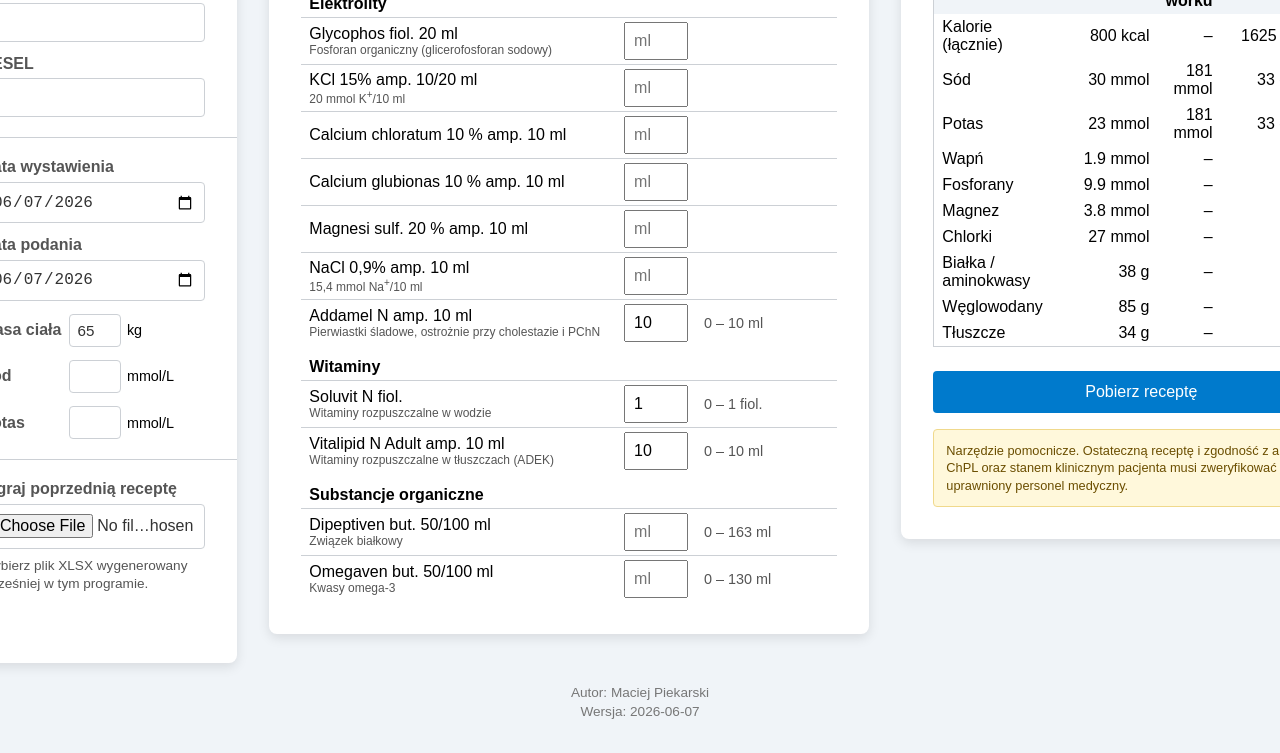
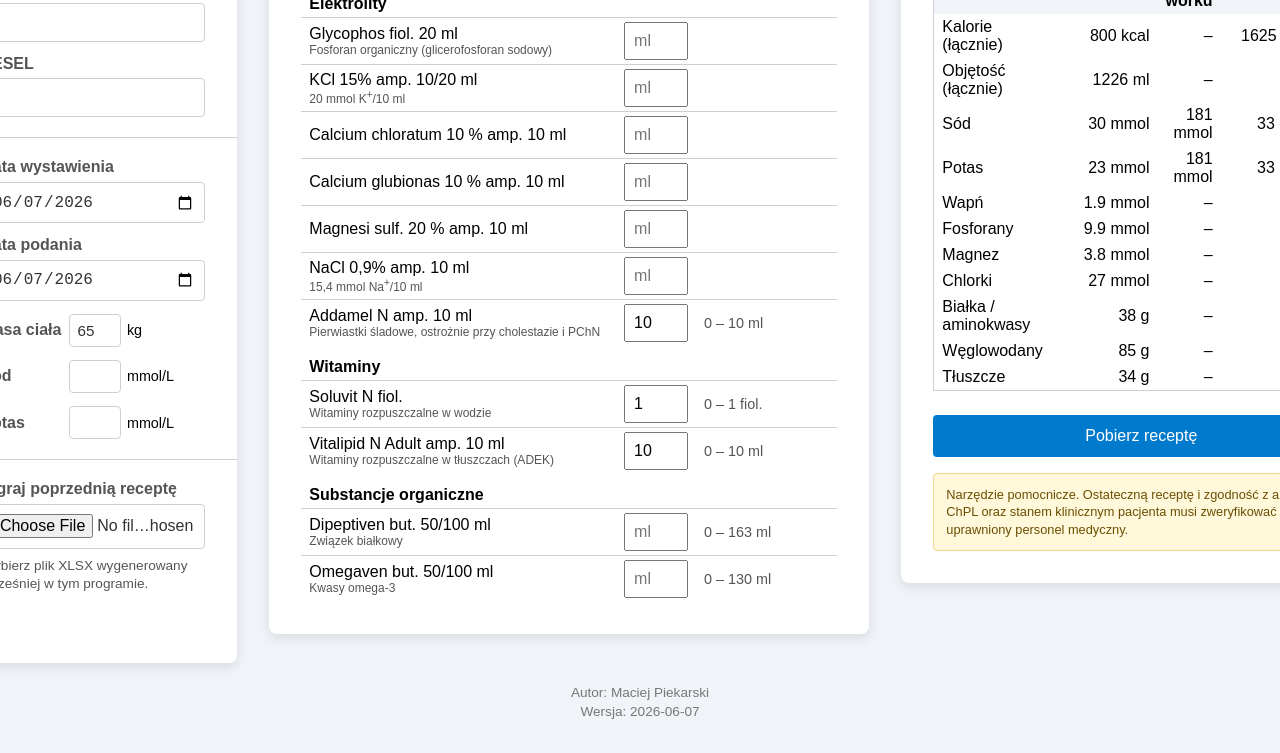
Before and after one commit to macpiek/parenteral_nutrition_generator, a website: page index.html in a window 1280 px wide. Shown: the part 165-918 px from the top of the page. Drawn offline with Linux system fonts and the light colour scheme; no server answers.

Commit message:
Add total mixture volume display

```diff
--- a/index.html
+++ b/index.html
@@ -11,7 +11,7 @@
   <script src="vendor/file-saver/FileSaver.min.js"></script>
 
   <script src="pnCalculator.js?v=20260606-2" defer></script>
-  <script src="script.js?v=20260607-1" defer></script>
+  <script src="script.js?v=20260607-2" defer></script>
   <script src="xlsxGenerator.js?v=20260606-2" defer></script>
 
   <!-- Główny arkusz stylów -->
@@ -223,6 +223,12 @@
             <td><span id="calReqMin">0</span> - <span id="calReqMax">0</span> kcal</td>
           </tr>
           <tr>
+            <td>Objętość (łącznie)</td>
+            <td><span id="totalMixtureVolume"></span> ml</td>
+            <td>&ndash;</td>
+            <td>&ndash;</td>
+          </tr>
+          <tr>
             <td>Sód</td>
             <td><span id="naTotal">0</span> mmol</td>
             <td><span id="naMax">0</span> mmol</td>
--- a/pnCalculator.js
+++ b/pnCalculator.js
@@ -92,6 +92,18 @@
       total += (parseNumber(additives[id]) || 0) * kcalPerMl;
     }
     return total ? Math.round(total) : 0;
+  }
+
+  function calculateTotalVolume ({ bagConfig, bag, volume, additives = {}, additiveConfig }) {
+    const info = getBagInfo(bagConfig, bag, volume);
+    let total = info ? Number(info.vol) : (parseNumber(volume) || 0);
+
+    for (const [id, additive] of Object.entries(additiveConfig || {})) {
+      if (additive.unit !== "ml") continue;
+      total += parseNumber(additives[id]) || 0;
+    }
+
+    return total ? Math.round(total * 10) / 10 : 0;
   }
 
   function calculateAdditiveRanges ({ additiveRangeConfig, constants, bag, volume, weight }) {
@@ -266,6 +278,7 @@
     getAdditiveEnergyConfig,
     getAdditiveElectrolyteConfig,
     calculateTotalKcal,
+    calculateTotalVolume,
     calculateMixtureSummary,
     calculateAdditiveRanges,
     calculateElectrolyteSummary,
--- a/script.js
+++ b/script.js
@@ -190,6 +190,7 @@ document.addEventListener("DOMContentLoaded", async () => {
   const {
     parseNumber: parseNum,
     calculateTotalKcal,
+    calculateTotalVolume,
     calculateAdditiveRanges,
     calculateElectrolyteSummary,
     calculateMixtureSummary,
@@ -198,7 +199,7 @@ document.addEventListener("DOMContentLoaded", async () => {
   } = PNCalculator;
 
   const kcalSpan = $("bagCalories");
-  const additiveEnergyIds = Object.keys(PNCalculator.getAdditiveEnergyConfig(cfg.additiveConfig));
+  const totalVolumeSpan = $("totalMixtureVolume");
   const additiveCompositionIds = Object.entries(cfg.additiveConfig || {})
     .filter(([, additive]) => additive.compositionPerMl)
     .map(([id]) => id);
@@ -234,21 +235,31 @@ document.addEventListener("DOMContentLoaded", async () => {
 
   const additiveInputIds = Array.from({ length: 17 }, (_, i) => `add${i + 1}`);
 
+  const readAdditiveValues = () => Object.fromEntries(
+    additiveInputIds.map(id => [id, $(id)?.value || ""])
+  );
+
   const updateKcal = () => {
-    const additives = Object.fromEntries(additiveEnergyIds.map(id => [id, $(id)?.value]));
     const total = calculateTotalKcal({
       bagConfig,
       bag: currentBag(),
       volume: volSel.value,
-      additives,
+      additives: readAdditiveValues(),
       additiveConfig: cfg.additiveConfig
     });
     kcalSpan.textContent = total || "";
   };
 
-  const readAdditiveValues = () => Object.fromEntries(
-    additiveInputIds.map(id => [id, $(id)?.value || ""])
-  );
+  const updateTotalVolume = () => {
+    const total = calculateTotalVolume({
+      bagConfig,
+      bag: currentBag(),
+      volume: volSel.value,
+      additives: readAdditiveValues(),
+      additiveConfig: cfg.additiveConfig
+    });
+    totalVolumeSpan.textContent = total || "";
+  };
 
   function collectValidationData () {
     return {
@@ -297,6 +308,11 @@ document.addEventListener("DOMContentLoaded", async () => {
   ["add6", "add8"].forEach(id => {
     const el = $(id);
     if (el) el.addEventListener("input", updateKcal);
+  });
+
+  additiveInputIds.forEach(id => {
+    const el = $(id);
+    if (el) el.addEventListener("input", updateTotalVolume);
   });
 
   /* ---------- 3. Inicjalizacja dat ---------- */
@@ -520,6 +536,7 @@ document.addEventListener("DOMContentLoaded", async () => {
     aminoAcidsTotal.textContent = mixtureSummary.aminoAcids;
     carbohydratesTotal.textContent = mixtureSummary.carbohydrates;
     fatTotal.textContent = mixtureSummary.fat;
+    updateTotalVolume();
   }
 
   /* --- worki & kcal --- */
@@ -537,6 +554,7 @@ document.addEventListener("DOMContentLoaded", async () => {
     });
 
     updateKcal();
+    updateTotalVolume();
     updateDosage();
     updateAdditiveRanges();
     if (!preserveDefaults) applyDefaultAdditives();
@@ -572,6 +590,7 @@ document.addEventListener("DOMContentLoaded", async () => {
   });
   volSel    .addEventListener("change", () => {
     updateKcal();
+    updateTotalVolume();
     updateDosage();
     updateAdditiveRanges();
     updateElectrolyteSummary();
```
Also changed, not shown: test/pnCalculator.test.js (+22 -2 lines).
